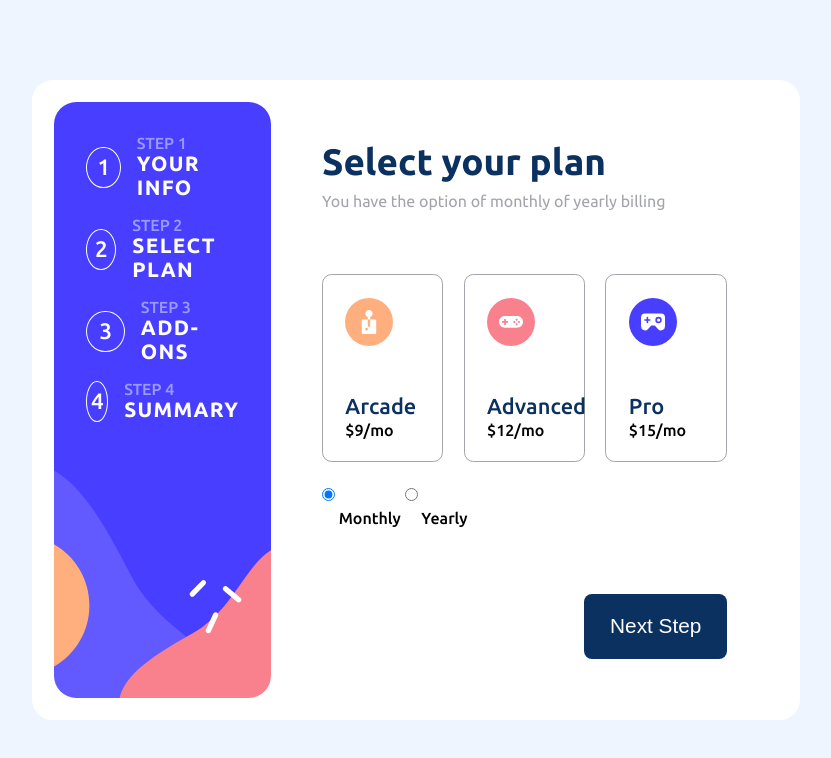
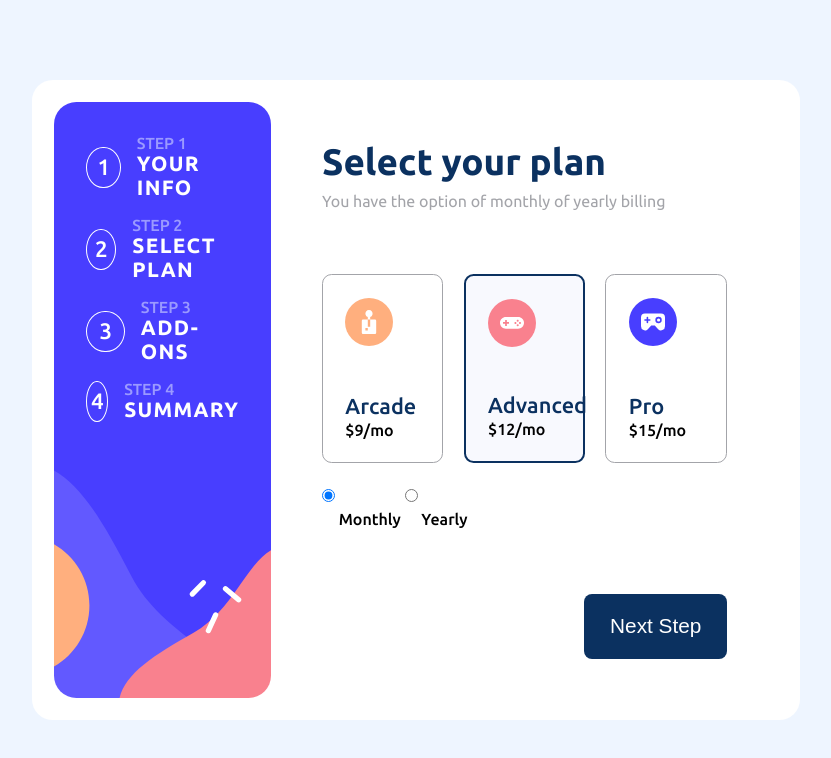
Before and after one commit to perbi-onasis/Multi-Modal_Form-Angular, an Angular app: page / in a window 1280 px wide. Shown: the top 758 px of the page, without its empty margins (224-1055 px from the left). Built offline with nearby package versions, Linux system fonts and the light colour scheme.

Commit message:
Applied style to plan card when selected

```diff
--- a/src/app/form-modal/form-modal.component.css
+++ b/src/app/form-modal/form-modal.component.css
@@ -88,7 +88,7 @@ input{
     column-gap: 1rem;
 }
 .plan-card {
-    /* background-color: yellow; */
+    cursor: pointer;
     width: 30%;
     /* height: 12rem; */
     padding: 1.4rem;
@@ -100,6 +100,11 @@ input{
     display: flex;
     flex-direction: column;
 
+}
+
+.plan-card.selected{
+    border: 2px solid #0B3160;
+    background-color: #F8F9FE;
 }
 
 .plan-card .card .planImage img{
@@ -115,14 +120,13 @@ input{
 }
 
 .plan-card .card .plan_discount {
-    margin-top: 0.4rem;
+    margin-top: 5px;
     font-size: 1rem;
     color: #0B3160;
     font-weight: 500;
-
 }
 
-
+.
 
 
 
```
